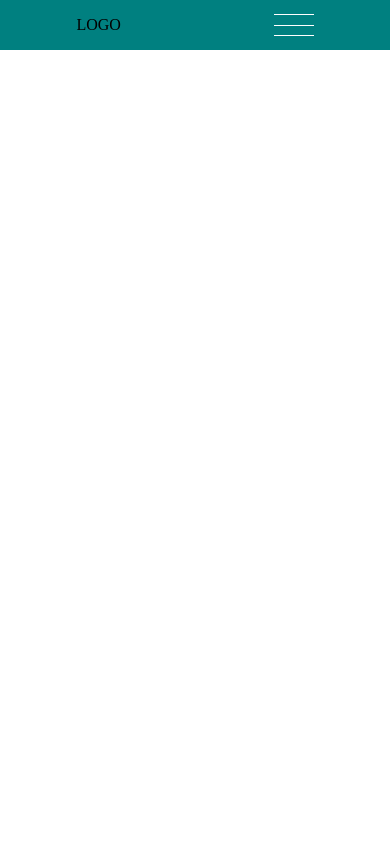
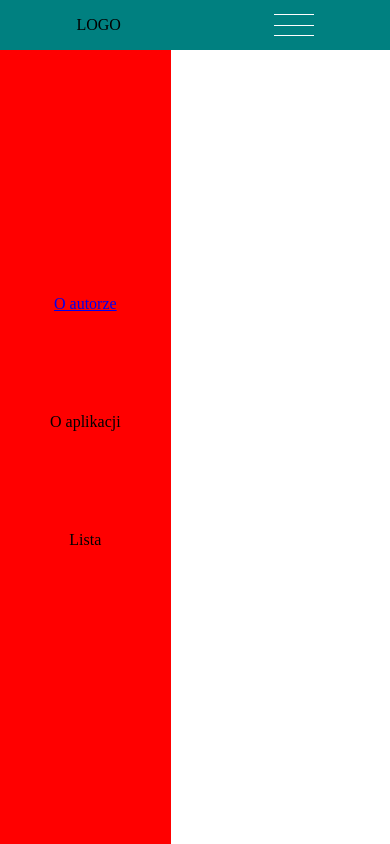
Before and after one commit to AdamKniec/shopping-list-pwa, a website: page index.html in a window 390 px wide. Both pictures are taken after a click on the button 293 px from the left and 25 px from the top of the page. Drawn offline with nearby package versions, Linux system fonts and the light colour scheme.

Commit message:
hamburger menu and sidenav

```diff
--- a/gulpfile.js
+++ b/gulpfile.js
@@ -26,6 +26,7 @@ function watch() {
   gulp.watch("./scss/**/*.scss", style);
   gulp.watch("./*.html").on("change", browserSync.reload);
   gulp.watch("./js/**/*.js").on("change", browserSync.reload);
+  gulp.watch("./pages/**/*.html").on("change", browserSync.reload);
 }
 
 exports.style = style;
--- a/index.html
+++ b/index.html
@@ -34,13 +34,14 @@
         <button class="hamburger"></button>
       </nav>
       <nav class="navbar-side">
-        <ul>
-          <li>O Autorze</li>
-          <li>O aplikacji</li>
-          <li>Lista</li>
+        <ul class="list">
+          <li class="list-item"><a href="./pages/about.html"> O autorze</a></li>
+          <li class="list-item">O aplikacji</li>
+          <li class="list-item">Lista</li>
         </ul>
       </nav>
     </section>
+    <section class="shopping-list"></section>
     <script src="/shopping-list-pwa/js/app.js"></script>
     <script src="js/ui.js"></script>
   </body>
--- a/js/ui.js
+++ b/js/ui.js
@@ -0,0 +1,14 @@
+(function toggleNavbar() {
+  let hamburgerButton = document.querySelector(".hamburger");
+  let container = document.querySelector(".container");
+  let sideNav = document.querySelector(".list");
+
+  container.addEventListener("click", handleHamburgerClick);
+  function handleHamburgerClick(e) {
+    if (e.target === hamburgerButton || e.target === sideNav) {
+      sideNav.classList.add("visible");
+    } else {
+      sideNav.classList.remove("visible");
+    }
+  }
+})();
--- a/scss/styles.scss
+++ b/scss/styles.scss
@@ -8,6 +8,8 @@ body {
       justify-content: space-around;
       height: 50px;
       background-color: teal;
+      z-index: 10;
+      position: relative;
       .nav-list {
         display: flex;
         list-style-type: none;
@@ -48,8 +50,30 @@ body {
         }
       }
     }
+
     .navbar-side {
-      display: none;
+      width: 200px;
+      .list {
+        margin: 0;
+        padding: 0;
+        height: 100vh;
+        z-index: 1;
+        background-color: red;
+        display: flex;
+        justify-content: center;
+        align-items: center;
+        flex-direction: column;
+        display: none;
+        position: absolute;
+        top: 0;
+        li {
+          list-style-type: none;
+          margin: 50px;
+        }
+      }
+      .visible {
+        display: flex;
+      }
     }
   }
 }
```
Also changed, not shown: pages/about.html (+30 -5 lines), css/scss/styles.css.
